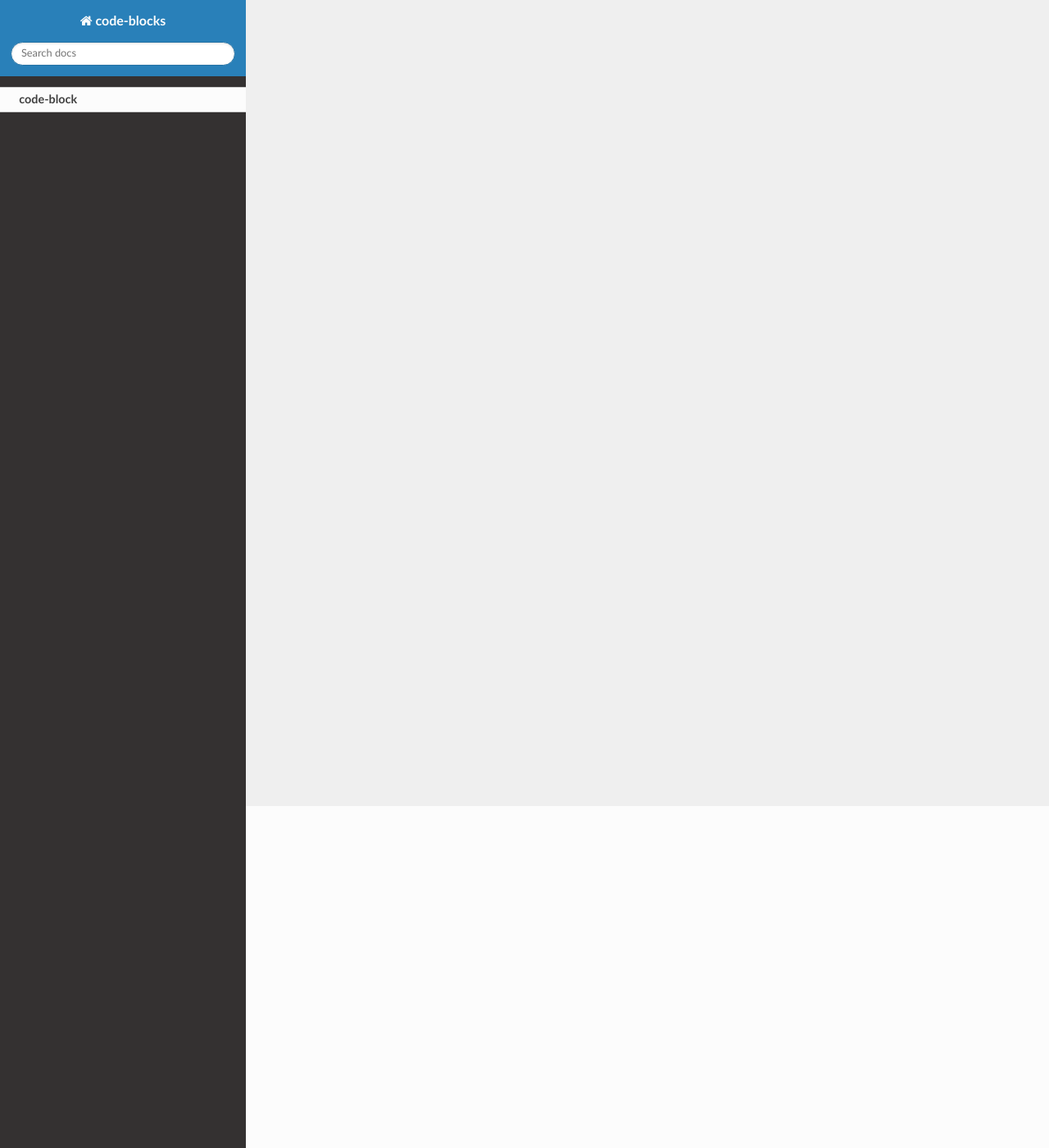
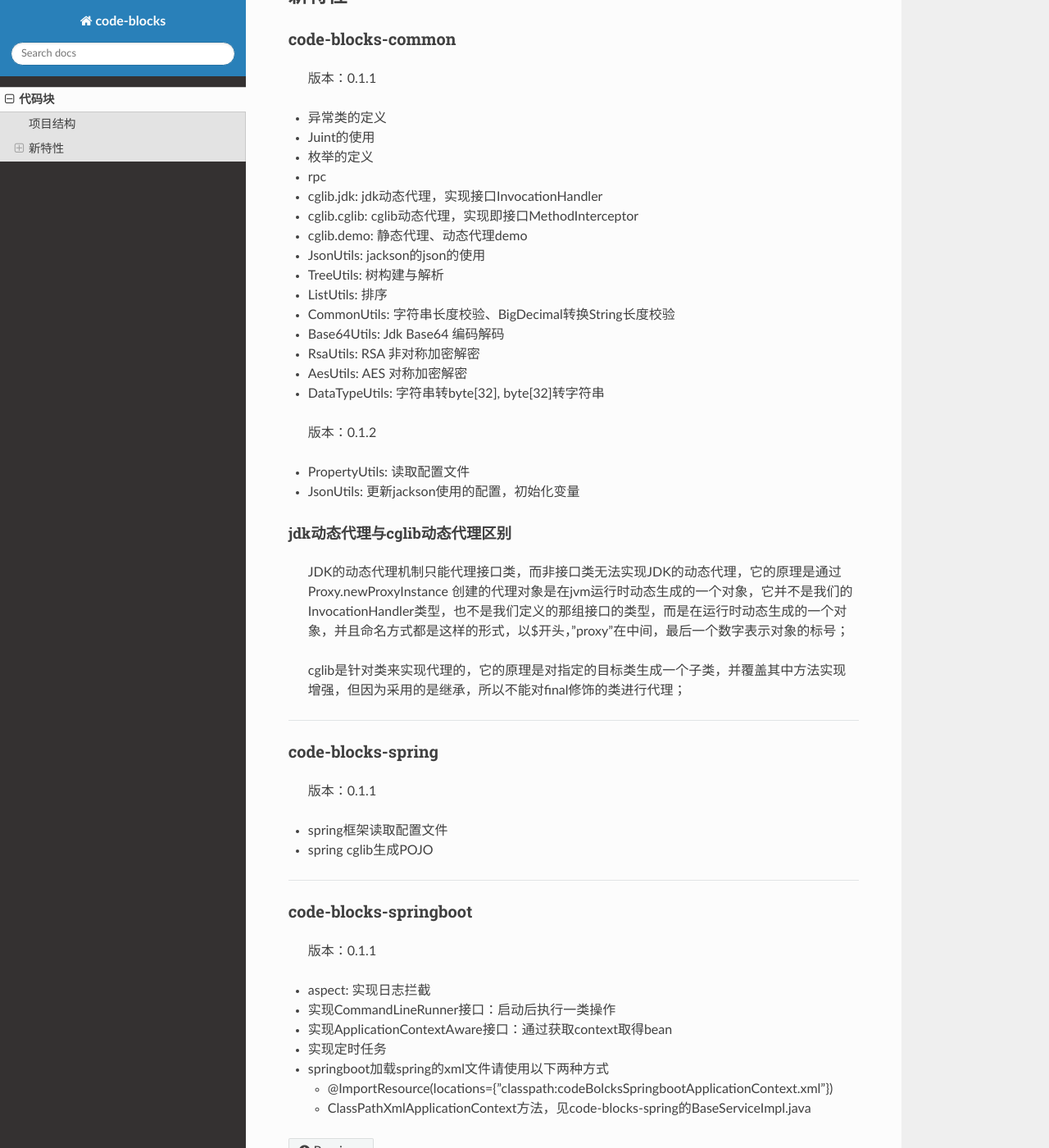
Before and after one commit to darwindu/code-blocks, a Sphinx documentation site: the page built from docs/en/source/README.md, in a window 1280 px wide and 1400 px high, scrolled down 417 px. Shown: the whole window at 82% size. Built offline with Sphinx 7.4.7 and the Read the Docs theme 2.0.0, drawn with Linux system fonts in a browser that asks for light colours; some of the changed text lies outside the part shown.

Commit message:
update docs

````diff
--- a/docs/en/source/README.md
+++ b/docs/en/source/README.md
@@ -1 +1,64 @@
-# code-block
+# 代码块
+提供各种组件，以代码块的形式编写；使用多项目架构
+
+### 项目结构
+
+```
+|--code-blocks::根项目, 不写任何代码,仅仅整合所有子项目
+             |--code-blocks-common::通用模块
+             |--code-blocks-spring::基于spring通用模块
+             |--code-blocks-springboot::基于springboot通用模块
+```
+
+
+### 新特性
+
+#### code-blocks-common
+> 版本：0.1.1
+
+- 异常类的定义
+- Juint的使用
+- 枚举的定义
+- rpc
+- cglib.jdk: jdk动态代理，实现接口InvocationHandler
+- cglib.cglib: cglib动态代理，实现即接口MethodInterceptor
+- cglib.demo: 静态代理、动态代理demo
+- JsonUtils: jackson的json的使用
+- TreeUtils: 树构建与解析
+- ListUtils: 排序
+- CommonUtils: 字符串长度校验、BigDecimal转换String长度校验
+- Base64Utils: Jdk Base64 编码解码
+- RsaUtils: RSA 非对称加密解密
+- AesUtils: AES 对称加密解密
+- DataTypeUtils: 字符串转byte[32], byte[32]转字符串
+
+> 版本：0.1.2
+- PropertyUtils: 读取配置文件
+- JsonUtils: 更新jackson使用的配置，初始化变量
+
+
+##### jdk动态代理与cglib动态代理区别
+> JDK的动态代理机制只能代理接口类，而非接口类无法实现JDK的动态代理，它的原理是通过 Proxy.newProxyInstance 创建的代理对象是在jvm运行时动态生成的一个对象，它并不是我们的InvocationHandler类型，也不是我们定义的那组接口的类型，而是在运行时动态生成的一个对象，并且命名方式都是这样的形式，以$开头，"proxy"在中间，最后一个数字表示对象的标号；
+
+> cglib是针对类来实现代理的，它的原理是对指定的目标类生成一个子类，并覆盖其中方法实现增强，但因为采用的是继承，所以不能对final修饰的类进行代理；
+
+***
+
+#### code-blocks-spring
+> 版本：0.1.1
+
+- spring框架读取配置文件
+- spring cglib生成POJO
+
+***
+
+#### code-blocks-springboot
+> 版本：0.1.1
+
+- aspect: 实现日志拦截
+- 实现CommandLineRunner接口：启动后执行一类操作
+- 实现ApplicationContextAware接口：通过获取context取得bean
+- 实现定时任务
+- springboot加载spring的xml文件请使用以下两种方式
+  - @ImportResource(locations={"classpath:codeBolcksSpringbootApplicationContext.xml"})
+  - ClassPathXmlApplicationContext方法，见code-blocks-spring的BaseServiceImpl.java
````
